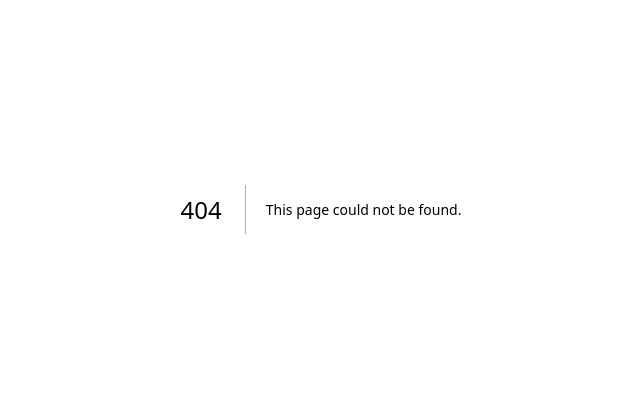
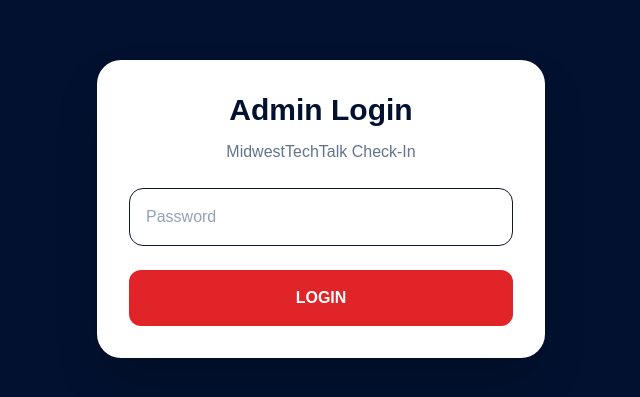
Before and after one commit to nathanlocklear-wq/midwest-checkin, a Next.js app: page /admin/login in a window 1280 px wide. Before the commit this address had no page. Shown: the part 191-588 px from the top of the page, without its empty margins (319-959 px from the left). Built offline with nearby package versions, Linux system fonts and the light colour scheme.

Commit message:
Add admin password protection

```diff
--- /dev/null
+++ b/app/admin/login/page.tsx
@@ -0,0 +1,78 @@
+"use client";
+
+import { useState } from "react";
+import { useRouter } from "next/navigation";
+
+export default function AdminLoginPage() {
+  const router = useRouter();
+
+  const [password, setPassword] = useState("");
+  const [error, setError] = useState("");
+
+  async function login() {
+    const response = await fetch("/api/admin-login", {
+      method: "POST",
+      headers: {
+        "Content-Type": "application/json",
+      },
+      body: JSON.stringify({
+        password,
+      }),
+    });
+
+    if (response.ok) {
+      document.cookie =
+  "mwtt_admin_auth=true; path=/";
+
+      router.push("/admin");
+    } else {
+      setError("Incorrect password");
+    }
+  }
+
+  return (
+    <div className="min-h-screen flex items-center justify-center bg-[#02112f]">
+
+      <div className="w-full max-w-md rounded-3xl bg-white p-8 shadow-2xl">
+
+        <h1 className="text-center text-3xl font-black text-[#02112f]">
+          Admin Login
+        </h1>
+
+        <p className="mt-3 text-center text-slate-500">
+          MidwestTechTalk Check-In
+        </p>
+
+        <input
+          type="password"
+          placeholder="Password"
+          value={password}
+          onChange={(e) =>
+            setPassword(e.target.value)
+          }
+          onKeyDown={(e) => {
+            if (e.key === "Enter") {
+              login();
+            }
+          }}
+          className="mt-6 w-full rounded-xl border p-4"
+        />
+
+        {error && (
+          <p className="mt-3 text-center font-bold text-red-600">
+            {error}
+          </p>
+        )}
+
+        <button
+          onClick={login}
+          className="mt-6 w-full rounded-xl bg-[#e02427] py-4 font-black text-white"
+        >
+          LOGIN
+        </button>
+
+      </div>
+
+    </div>
+  );
+}
--- /dev/null
+++ b/app/api/admin-login/route.ts
@@ -0,0 +1,20 @@
+import { NextResponse } from "next/server";
+
+export async function POST(request: Request) {
+  const { password } = await request.json();
+
+  if (password === process.env.ADMIN_PASSWORD) {
+    return NextResponse.json({
+      success: true,
+    });
+  }
+
+  return NextResponse.json(
+    {
+      success: false,
+    },
+    {
+      status: 401,
+    }
+  );
+}
--- /dev/null
+++ b/components/AdminLogin.tsx
@@ -0,0 +1,71 @@
+"use client";
+
+import { useState } from "react";
+
+type Props = {
+  onSuccess: () => void;
+};
+
+export default function AdminLogin({ onSuccess }: Props) {
+  const [password, setPassword] = useState("");
+  const [error, setError] = useState("");
+
+  async function handleLogin() {
+    const response = await fetch("/api/admin-login", {
+      method: "POST",
+      headers: {
+        "Content-Type": "application/json",
+      },
+      body: JSON.stringify({ password }),
+    });
+
+    if (response.ok) {
+      sessionStorage.setItem("admin_authenticated", "true");
+      onSuccess();
+    } else {
+      setError("Incorrect password");
+    }
+  }
+
+  return (
+    <div className="min-h-screen flex items-center justify-center bg-[#02112f]">
+      <div className="w-full max-w-md rounded-3xl bg-white p-8 shadow-2xl">
+
+        <h1 className="text-center text-3xl font-black text-[#02112f]">
+          Admin Access
+        </h1>
+
+        <p className="mt-3 text-center text-slate-500">
+          Enter the admin password
+        </p>
+
+        <input
+          type="password"
+          value={password}
+          onChange={(e) => setPassword(e.target.value)}
+          onKeyDown={(e) => {
+            if (e.key === "Enter") {
+              handleLogin();
+            }
+          }}
+          className="mt-6 w-full rounded-xl border p-4 text-lg"
+          placeholder="Password"
+        />
+
+        {error && (
+          <p className="mt-3 text-center font-bold text-red-600">
+            {error}
+          </p>
+        )}
+
+        <button
+          onClick={handleLogin}
+          className="mt-6 w-full rounded-xl bg-[#e02427] py-4 text-xl font-black text-white"
+        >
+          LOGIN
+        </button>
+
+      </div>
+    </div>
+  );
+}
--- /dev/null
+++ b/proxy.ts
@@ -0,0 +1,23 @@
+import { NextResponse } from "next/server";
+import type { NextRequest } from "next/server";
+
+export function proxy(request: NextRequest) {
+  // Allow the login page through
+  if (request.nextUrl.pathname === "/admin/login") {
+    return NextResponse.next();
+  }
+
+  const auth = request.cookies.get("mwtt_admin_auth");
+
+  if (!auth) {
+    return NextResponse.redirect(
+      new URL("/admin/login", request.url)
+    );
+  }
+
+  return NextResponse.next();
+}
+
+export const config = {
+  matcher: ["/admin/:path*"],
+};
```
